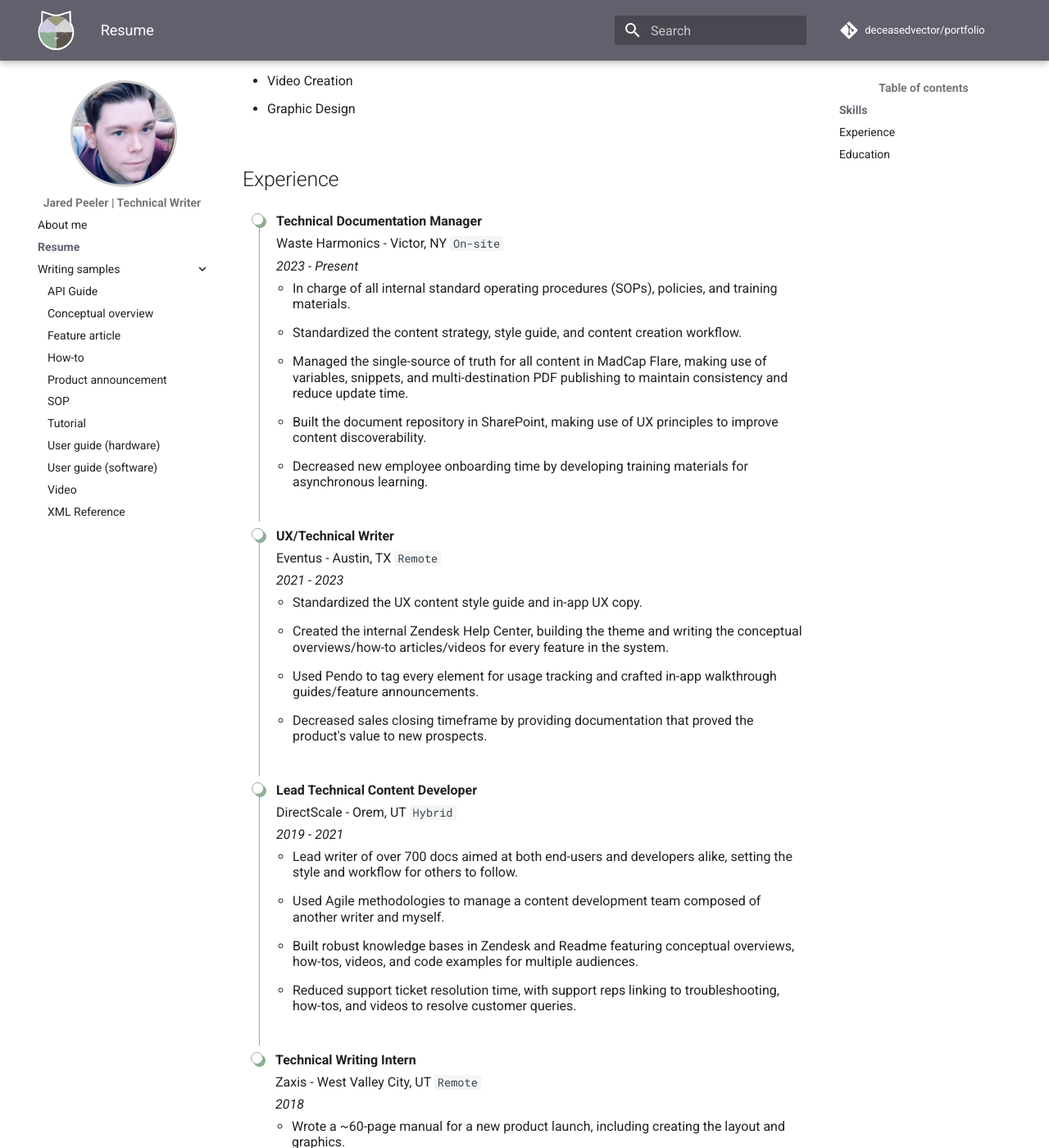
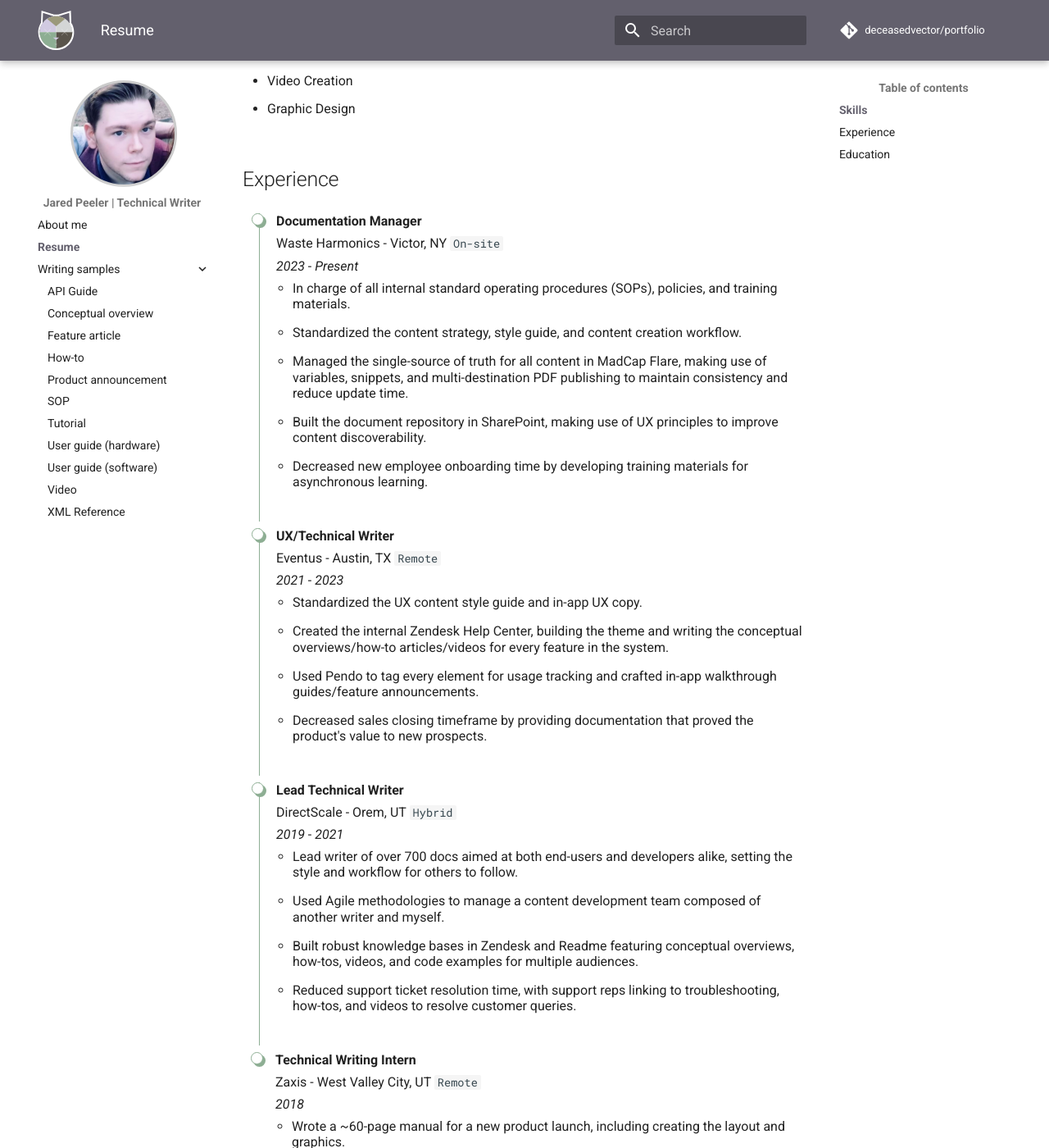
Before and after one commit to deceasedvector/portfolio, an MkDocs documentation site: the page built from docs/resume.md, in a window 1280 px wide and 1400 px high, scrolled down 451 px. Shown: the whole window at 82% size. Built offline with MkDocs 1.6.1 and Material for MkDocs 9.7.7, drawn with Linux system fonts in a browser that asks for light colours; comment, search, counter and statistics services are not loaded.

Commit message:
Update resume.md

```diff
--- a/docs/resume.md
+++ b/docs/resume.md
@@ -68,7 +68,7 @@
 
 <div class="sessions" markdown>
 
-- **Technical Documentation Manager**
+- **Documentation Manager**
 
     Waste Harmonics - Victor, NY `On-site`
 
@@ -91,7 +91,7 @@
     - Used Pendo to tag every element for usage tracking and crafted in-app walkthrough guides/feature announcements.
     - Decreased sales closing timeframe by providing documentation that proved the product's value to new prospects.
 
-- **Lead Technical Content Developer**
+- **Lead Technical Writer**
 
     DirectScale - Orem, UT `Hybrid`
 
```
